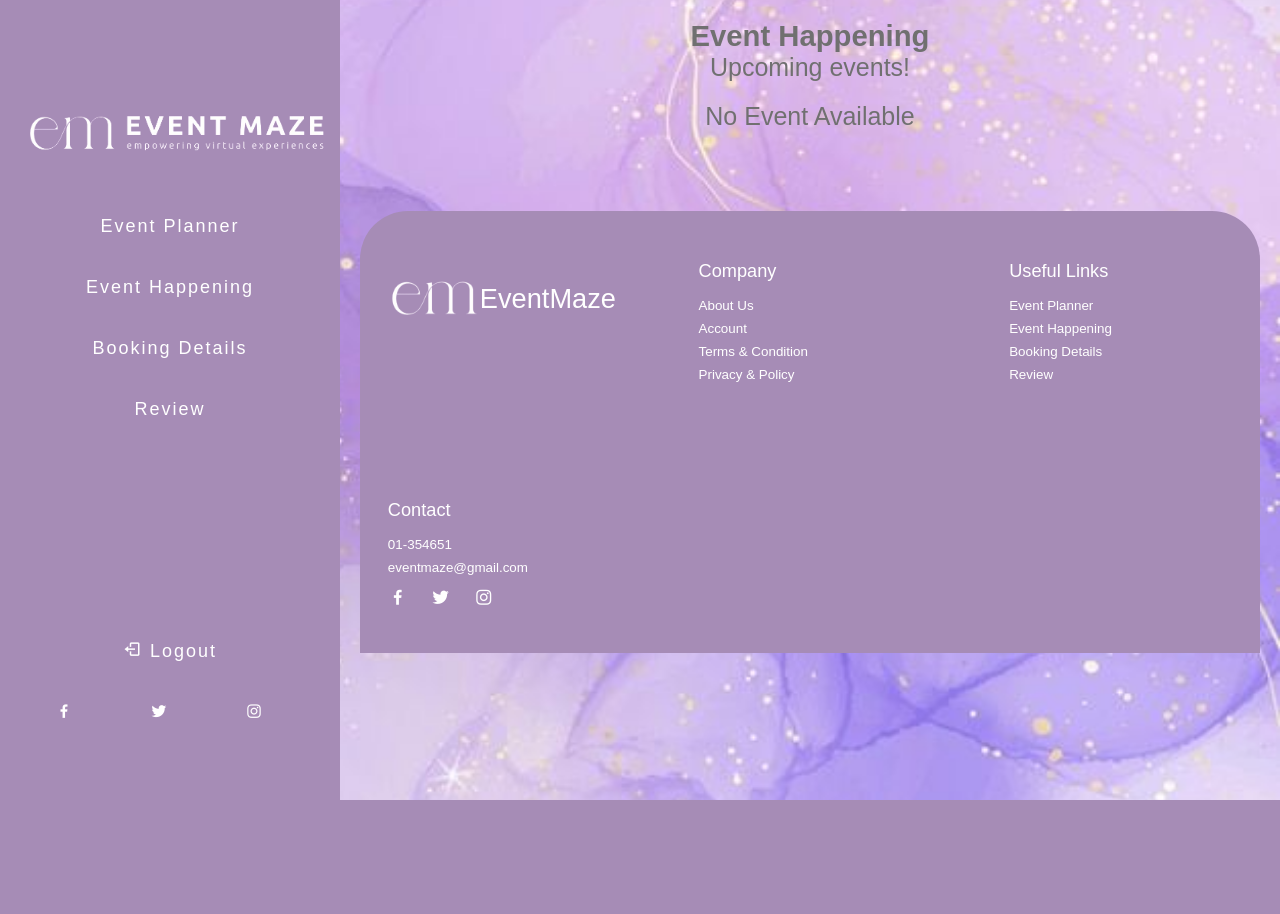
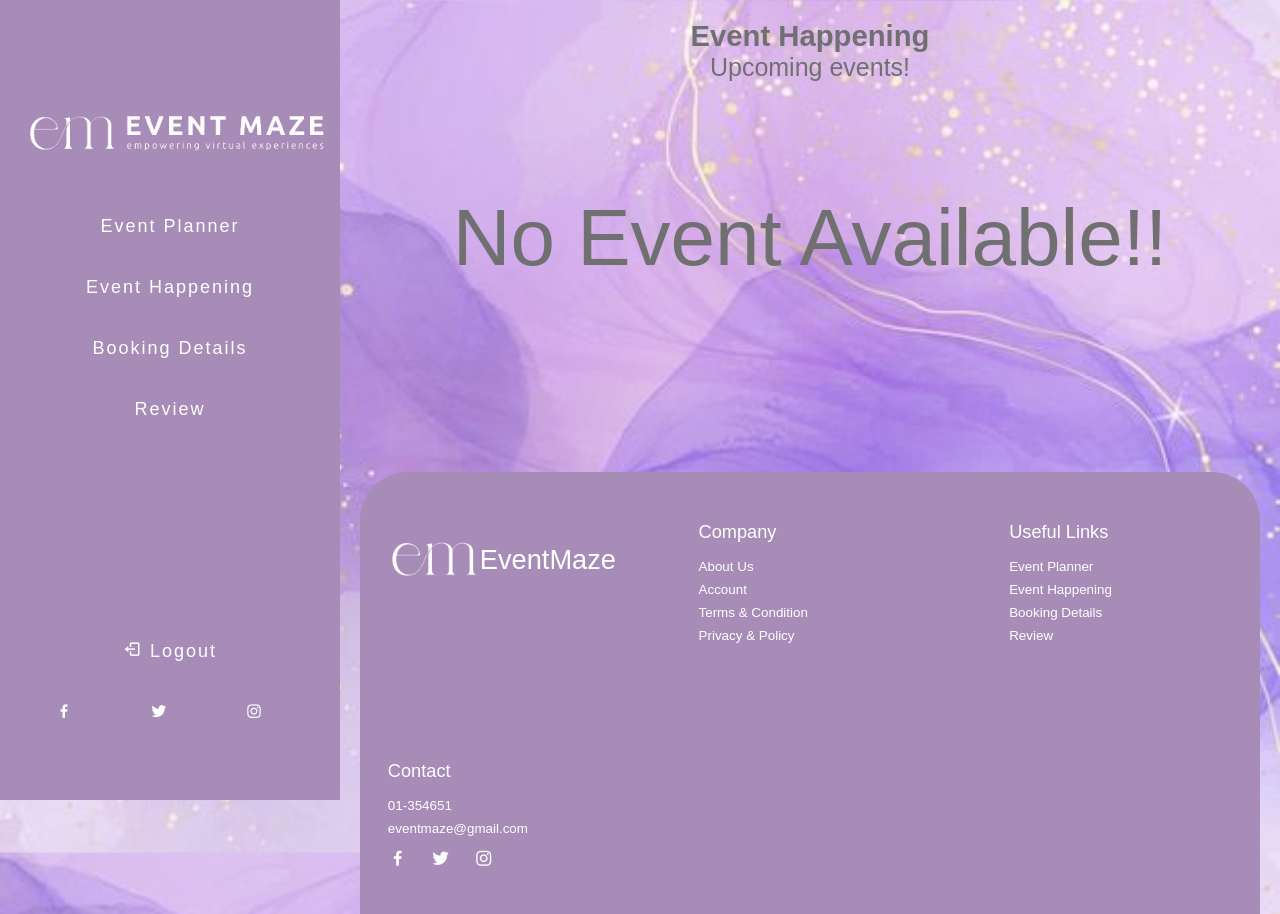
Before and after one commit to MeenaTamang/eventmaze, a PHP site: page /eventHappen.php in a window 1280 px wide. Before the commit the page ends 800 px from the top, so only its background shows below. Run offline with PHP 8.4, Linux system fonts and the light colour scheme; data that the repository does not hold is empty.

Commit message:
fifth commit

```diff
--- a/adminPanel/nav_bar.php
+++ b/adminPanel/nav_bar.php
@@ -1,4 +1,7 @@
 <?php session_start(); ?>
+
+<link rel="icon" type="image/png" href="cemlogo.png">
+
 <div class="sidebar active">
     <div class="logo_container">
         <div class="logo">
--- a/homePage/eventHappen.php
+++ b/homePage/eventHappen.php
@@ -52,7 +52,7 @@
           <?php
           }
           }else{
-            echo "<div class='empty_text'>No Event Available</div>";
+            echo "<div class='empty_text'>No Event Available!!</div>";
           }
           ?>
         </div>
--- a/homePage/eventPlanner.php
+++ b/homePage/eventPlanner.php
@@ -16,6 +16,7 @@
 
     <!-- css -->
     <link rel="stylesheet" href="style.css">
+
 
     <!-- icon -->
     <script src="https://unpkg.com/boxicons@2.1.4/dist/boxicons.js"></script>
--- a/homePage/eventhappen.css
+++ b/homePage/eventhappen.css
@@ -55,3 +55,10 @@
     font-weight: 400;
     text-align: center;
 }
+
+.empty_text{
+    font-size: 5rem;
+    margin-top: 10%;
+    margin-bottom: 12%;
+
+}
--- a/homePage/sideBar.php
+++ b/homePage/sideBar.php
@@ -2,6 +2,7 @@
     session_start();
     ?>
 
+    <link rel="icon" type="image/png" href="cemlogo.png">
 
     <div class="main">
         <div class="menu">
--- a/landingPage/index.html
+++ b/landingPage/index.html
@@ -11,6 +11,8 @@
 
     <!-- Swiper Gallery css -->
     <link rel="stylesheet" href="https://cdn.jsdelivr.net/npm/swiper@11/swiper-bundle.min.css"/>
+
+    <link rel="icon" type="image/png" href="cemlogo.png">
 
     <!-- css file -->
     <link rel="stylesheet" href="style1.css" />
--- a/loginPage/adminlog.html
+++ b/loginPage/adminlog.html
@@ -8,6 +8,9 @@
       rel="stylesheet"
     />
     <link rel="stylesheet" href="style.css" />
+
+    <link rel="icon" type="image/png" href="cemlogo.png">
+
     <title>EventMaze:Login</title>
   </head>
   <body>
@@ -17,7 +20,7 @@
     <div class="wrapper">
       <nav class="nav">
         <div class="nav-logo">
-          <img src="../landingPage/logo.png" />
+          <a href="../landingPage/index.html"><img src="../landingPage/logo.png" /></a>
         </div>
       </nav>
 
--- a/loginPage/login.html
+++ b/loginPage/login.html
@@ -8,6 +8,9 @@
       rel="stylesheet"
     />
     <link rel="stylesheet" href="style.css" />
+
+    <link rel="icon" type="image/png" href="cemlogo.png">
+
     <title>EventMaze:Login</title>
   </head>
   <body>
```
Also changed, not shown: homePage/booking.css (+7 -0 lines), homePage/booking.php (+7 -3 lines), adminPanel/cemlogo.png (added), homePage/cemlogo.png (added), loginPage/cemlogo.png (added).
